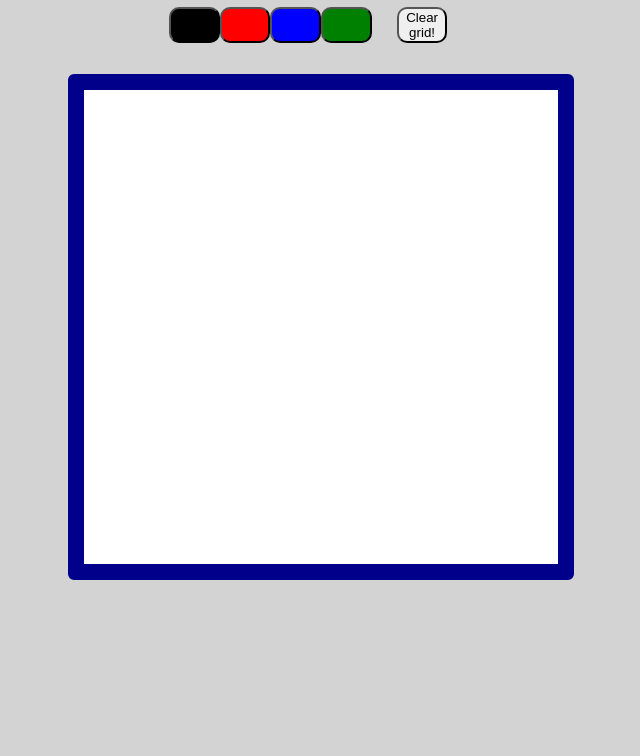
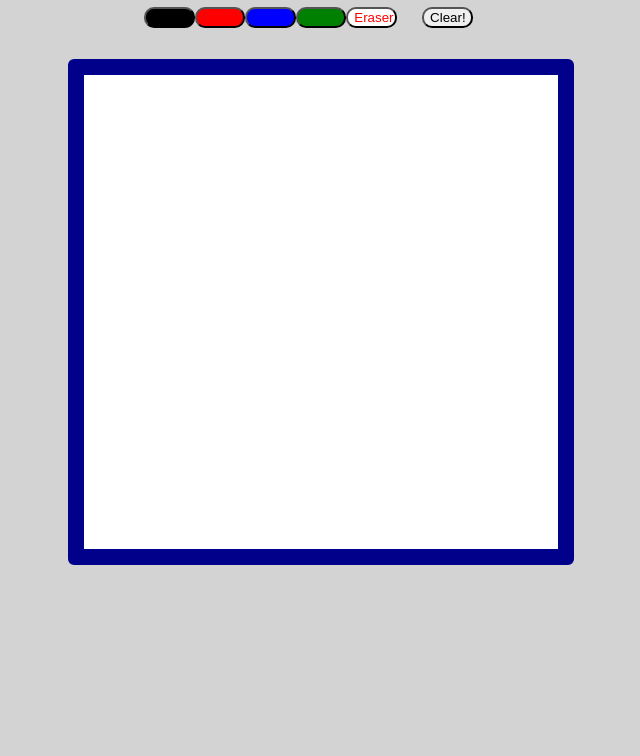
Before and after one commit to Ayman-C/odin-Etch-a-Sketch, a plain HTML site: page index.html in a window 1280 px wide. Shown: the part 73-829 px from the top of the page, without its empty margins (319-959 px from the left). Drawn offline with Linux system fonts and the light colour scheme.

Commit message:
Add buttons and class

```diff
--- a/index.html
+++ b/index.html
@@ -14,8 +14,9 @@
         <button class="btnRed btnColor">Red</button>
         <button class="btnBlue btnColor">Blue</button>
         <button class="btnGreen btnColor">Green</button>
-        <button class="btnClear">Clear grid!</button>
+        <button class="btnEraser btnColor">Eraser</button>
+        <button class="btnClear">Clear!</button>
     </div>
-    <div class="container"></div>
+    <div class="container gridContainer"></div>
 </body>
 </html>
```
